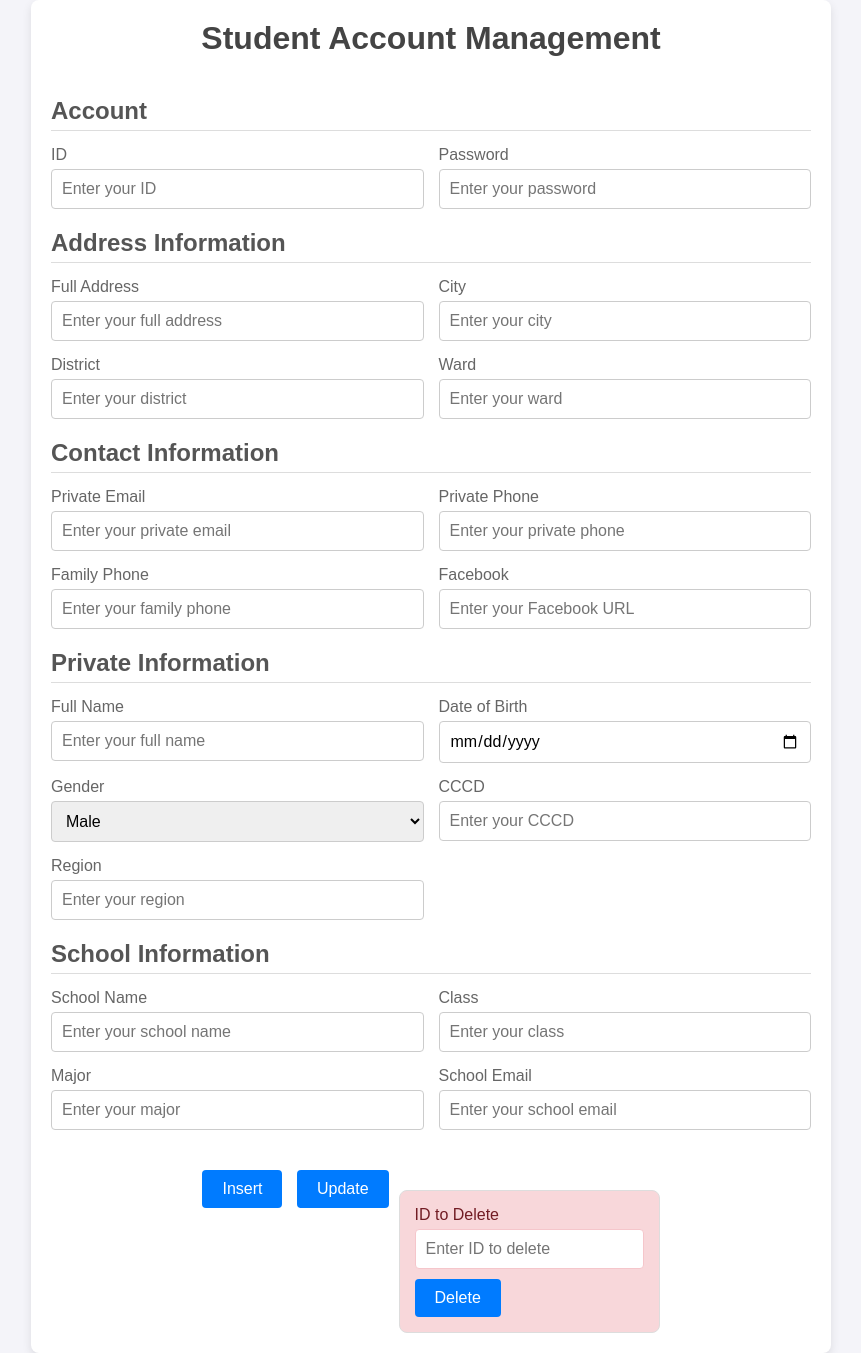
After one commit to error404bywho/basic-scenario-web-attack, a PHP site: page /admin.php in a window 1280 px wide. The commit adds this page. Shown: the whole page, without its empty margins (209-1070 px from the left). Run offline with PHP 8.4, Linux system fonts and the light colour scheme.

Commit message:
update information and commit because profile.css broken

```diff
--- /dev/null
+++ b/public/admin.php
@@ -0,0 +1,135 @@
+
+<!DOCTYPE html>
+<html lang="en">
+<head>
+  <meta charset="UTF-8">
+  <meta name="viewport" content="width=device-width, initial-scale=1.0">
+  <title>Profile Management</title>
+  <link rel="stylesheet" href="assets/css/admin.css">
+</head>
+<body>
+  <div class="container">
+    <h1>Student Account Management</h1>
+
+    <!-- Account Section -->
+    <form action="crud_handler.php" method="post" class="section">
+      <h2>Account</h2>
+      <div class="input-group">
+        <label for="accountID">ID</label>
+        <input type="text" id="accountID" name="accountID" placeholder="Enter your ID">
+      </div>
+      <div class="input-group">
+        <label for="password">Password</label>
+        <input type="password" id="password" name="password" placeholder="Enter your password">
+      </div>
+    </form>
+
+    <!-- Address Information Section -->
+    <form action="crud_handler.php" method="post" class="section">
+      <h2>Address Information</h2>
+      <div class="input-group">
+        <label for="fullAddress">Full Address</label>
+        <input type="text" id="fullAddress" name="fullAddress" placeholder="Enter your full address">
+      </div>
+      <div class="input-group">
+        <label for="city">City</label>
+        <input type="text" id="city" name="city" placeholder="Enter your city">
+      </div>
+      <div class="input-group">
+        <label for="district">District</label>
+        <input type="text" id="district" name="district" placeholder="Enter your district">
+      </div>
+      <div class="input-group">
+        <label for="ward">Ward</label>
+        <input type="text" id="ward" name="ward" placeholder="Enter your ward">
+      </div>
+    </form>
+
+    <!-- Contact Information Section -->
+    <form action="crud_handler.php" method="post" class="section">
+      <h2>Contact Information</h2>
+      <div class="input-group">
+        <label for="privateEmail">Private Email</label>
+        <input type="email" id="privateEmail" name="privateEmail" placeholder="Enter your private email">
+      </div>
+      <div class="input-group">
+        <label for="privatePhone">Private Phone</label>
+        <input type="tel" id="privatePhone" name="privatePhone" placeholder="Enter your private phone">
+      </div>
+      <div class="input-group">
+        <label for="familyPhone">Family Phone</label>
+        <input type="tel" id="familyPhone" name="familyPhone" placeholder="Enter your family phone">
+      </div>
+      <div class="input-group">
+        <label for="facebook">Facebook</label>
+        <input type="url" id="facebook" name="facebook" placeholder="Enter your Facebook URL">
+      </div>
+    </form>
+
+    <!-- Private Information Section -->
+    <form action="crud_handler.php" method="post" class="section">
+      <h2>Private Information</h2>
+      <div class="input-group">
+        <label for="fullName">Full Name</label>
+        <input type="text" id="fullName" name="fullName" placeholder="Enter your full name">
+      </div>
+      <div class="input-group">
+        <label for="dob">Date of Birth</label>
+        <input type="date" id="dob" name="dob">
+      </div>
+      <div class="input-group">
+        <label for="gender">Gender</label>
+        <select id="gender" name="gender">
+          <option value="male">Male</option>
+          <option value="female">Female</option>
+          <option value="other">Other</option>
+        </select>
+      </div>
+      <div class="input-group">
+        <label for="cccd">CCCD</label>
+        <input type="text" id="cccd" name="cccd" placeholder="Enter your CCCD">
+      </div>
+      <div class="input-group">
+        <label for="region">Region</label>
+        <input type="text" id="region" name="region" placeholder="Enter your region">
+      </div>
+    </form>
+
+    <!-- School Information Section -->
+    <form action="crud_handler.php" method="post" class="section">
+      <h2>School Information</h2>
+      <div class="input-group">
+        <label for="schoolName">School Name</label>
+        <input type="text" id="schoolName" name="schoolName" placeholder="Enter your school name">
+      </div>
+      <div class="input-group">
+        <label for="class">Class</label>
+        <input type="text" id="class" name="class" placeholder="Enter your class">
+      </div>
+      <div class="input-group">
+        <label for="major">Major</label>
+        <input type="text" id="major" name="major" placeholder="Enter your major">
+      </div>
+      <div class="input-group">
+        <label for="schoolEmail">School Email</label>
+        <input type="email" id="schoolEmail" name="schoolEmail" placeholder="Enter your school email">
+      </div>
+    </form>
+
+    <!-- CRUD Buttons -->
+    <div class="submit-container">
+      <form action="crud_handler.php" method="post">
+        <button type="submit" name="action" value="insert" class="submit-button">Insert</button>
+        <button type="submit" name="action" value="update" class="submit-button">Update</button>
+      </form>
+      <form action="crud_handler.php" method="post" class="delete-form">
+        <div class="input-group">
+          <label for="deleteID">ID to Delete</label>
+          <input type="text" id="deleteID" name="deleteID" placeholder="Enter ID to delete">
+      </div>
+        <button type="submit" name="action" value="delete" class="submit-button">Delete</button>
+      </form>
+    </div>
+  </div>
+</body>
+</html>
```
Also changed, not shown: index.php (deleted, +0 -60 lines), public/Profile.php (added, +190 -0 lines), public/login.php (added, +17 -0 lines), test/index.php (added, +61 -0 lines), public/assets/css/admin.css (added), public/assets/css/index.css, public/assets/css/profile.css (added), public/assets/images/background.png (added), public/assets/images/daotao.png (renamed from assets/images/daotao.png), public/assets/images/favicon.ico (renamed from assets/images/favicon.ico), public/conn.php (renamed from php/conn.php), public/uploads/23CE.B030.jpg (added).
